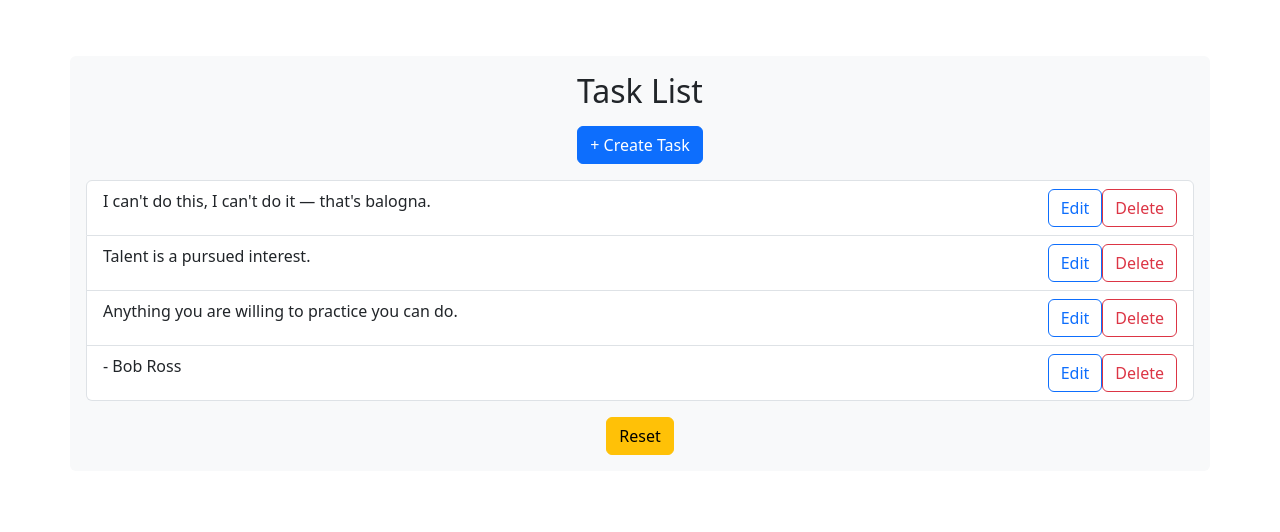
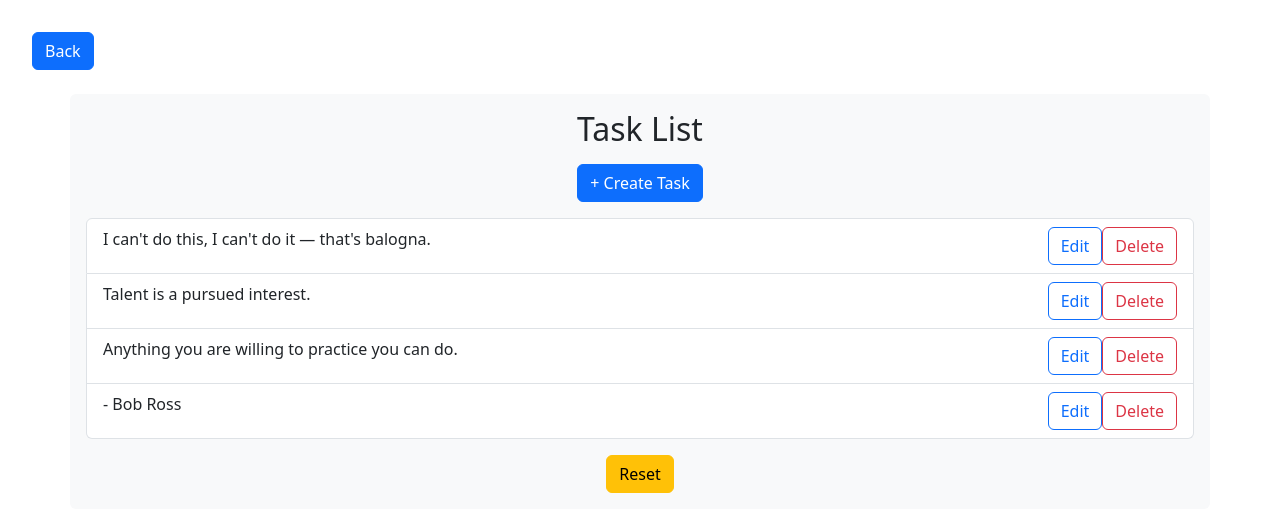
Before and after one commit to Pantaleon-Arkady/React-FrontEnd, a React (Vite) app: page /task-app in a window 1280 px wide. Shown: the top 532 px of the page. Built offline with nearby package versions, Linux system fonts and the light colour scheme.

Commit message:
back button

```diff
--- a/src/ReminderApp.jsx
+++ b/src/ReminderApp.jsx
@@ -1,7 +1,14 @@
+import { Link } from "react-router-dom";
+
 function ReminderApp() {
 
     return (
         <div>
+            <div className="d-flex">
+                <Link to="/" className="btn btn-primary">
+                    Back
+                </Link>
+            </div>
             <span>Reminders App Init</span>
         </div>
     )
--- a/src/TaskApp.jsx
+++ b/src/TaskApp.jsx
@@ -3,6 +3,7 @@ import CreateTask from "./CreateTask";
 import EditTask from "./EditTask";
 import { useState, useEffect } from "react";
 import { Button } from "react-bootstrap";
+import { Link } from "react-router-dom";
 
 function TaskApp() {
   const defaultTasks = [
@@ -49,6 +50,12 @@ function TaskApp() {
   };
 
   return (
+    <div>
+        <div className="d-flex">
+            <Link to="/" className="btn btn-primary">
+                Back
+            </Link>
+        </div>
         <div className="container my-4 bg-light w-100 p-3 rounded">
         <h2 className="text-center mb-3">Task List</h2>
 
@@ -79,6 +86,7 @@ function TaskApp() {
             onClose={() => setShowEdit(false)}
         />
         </div>
+    </div>
   );
 }
 
```
Lines whose indentation alone changed are shown as unchanged.
